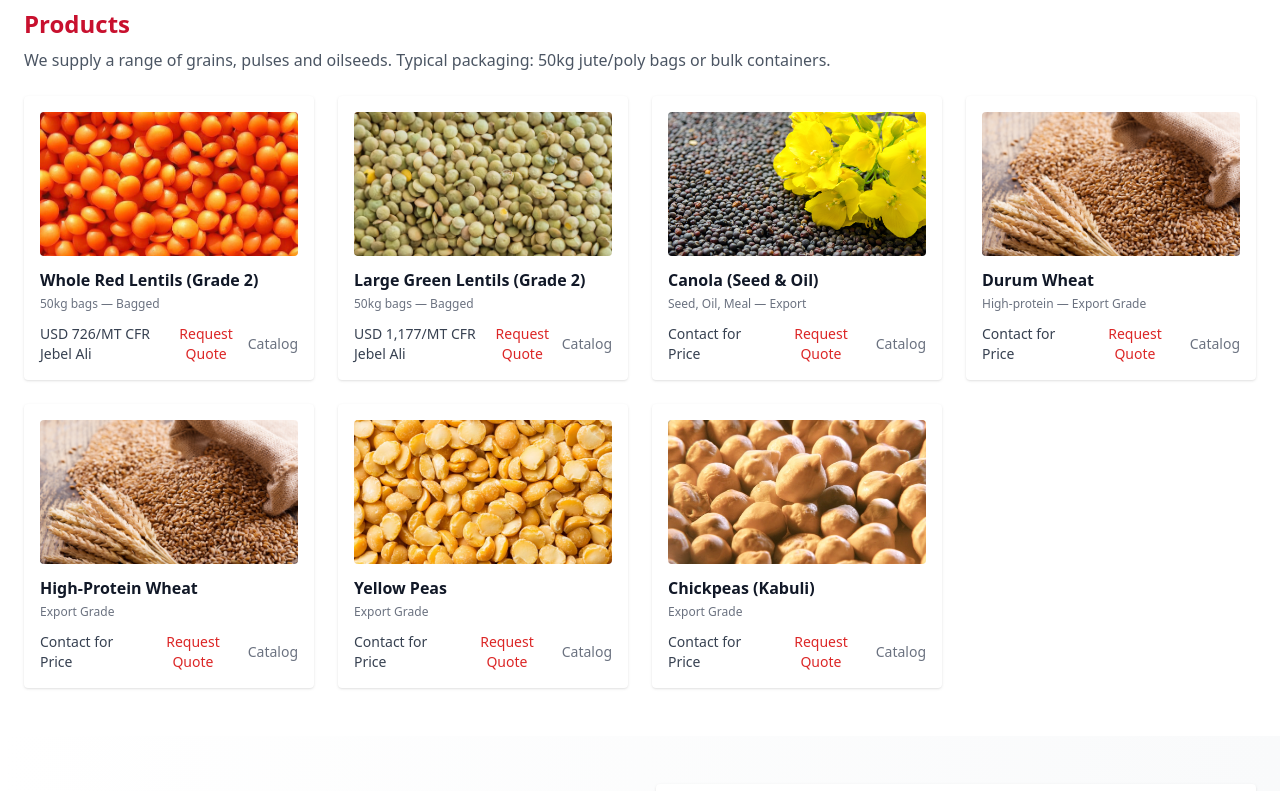
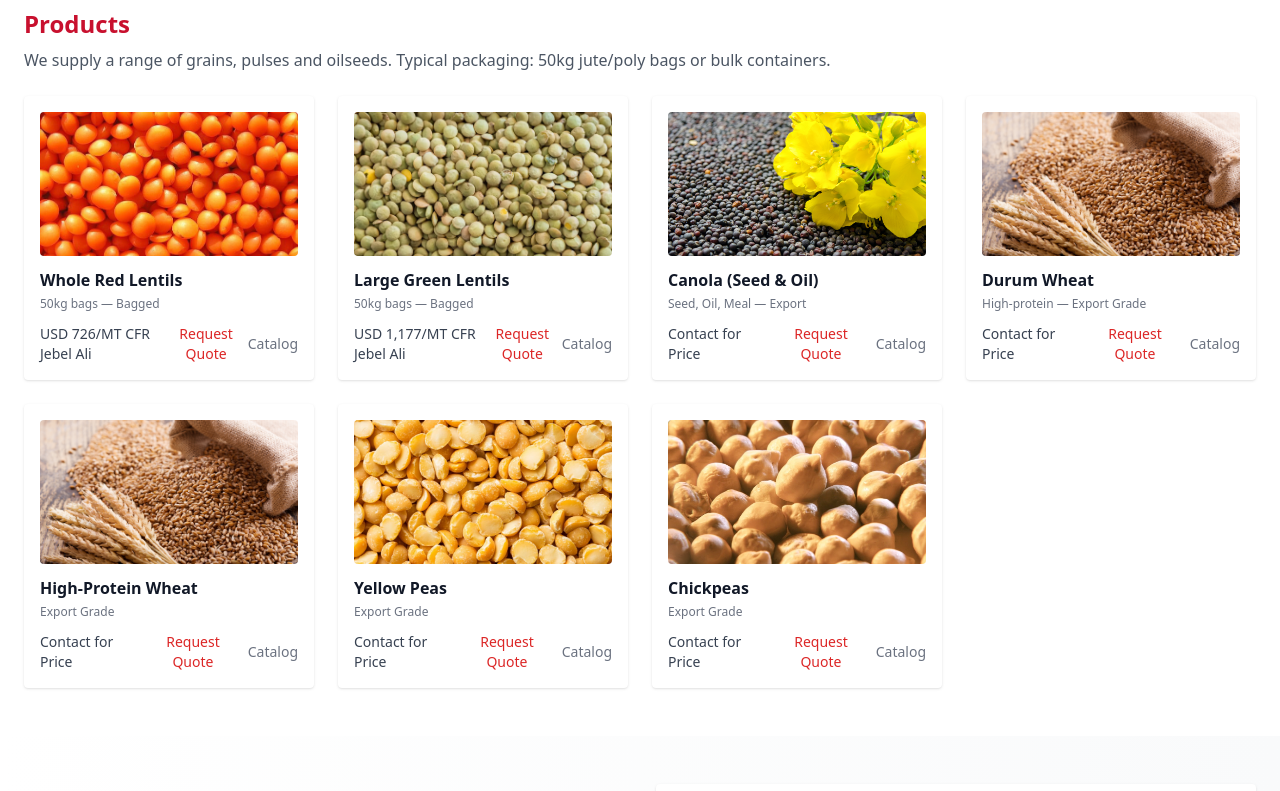
Before and after one commit to sjahmed1445/canada-trade-hub-site, a React (Vite) app: page / in a window 1280 px wide. Shown: the part 545-1336 px from the top of the page. Built offline with nearby package versions, Linux system fonts and the light colour scheme.

Commit message:
Add updated site: logo, images, red/white theme, products, PDF catalog - 3rd change on 14th Aug

```diff
--- a/src/CanadaTradeHub_SPA.jsx
+++ b/src/CanadaTradeHub_SPA.jsx
@@ -2,13 +2,13 @@ import React, {useState} from "react";
 const FORM_ENDPOINT = "https://formspree.io/f/your-form-id"; // replace with your Formspree endpoint
 export default function CanadaTradeHub(){
   const products = [
-    { title: "Whole Red Lentils (Grade 2)", subtitle: "50kg bags — Bagged", price: "USD 726/MT CFR Jebel Ali", key: "red-lentils", img: "/images/red-lentils.jpg" },
-    { title: "Large Green Lentils (Grade 2)", subtitle: "50kg bags — Bagged", price: "USD 1,177/MT CFR Jebel Ali", key: "green-lentils", img: "/images/green-lentils.jpg" },
+    { title: "Whole Red Lentils", subtitle: "50kg bags — Bagged", price: "USD 726/MT CFR Jebel Ali", key: "red-lentils", img: "/images/red-lentils.jpg" },
+    { title: "Large Green Lentils", subtitle: "50kg bags — Bagged", price: "USD 1,177/MT CFR Jebel Ali", key: "green-lentils", img: "/images/green-lentils.jpg" },
     { title: "Canola (Seed & Oil)", subtitle: "Seed, Oil, Meal — Export", price: "Contact for Price", key: "canola", img: "/images/canola.jpg" },
     { title: "Durum Wheat", subtitle: "High-protein — Export Grade", price: "Contact for Price", key: "durum", img: "/images/durum-wheat.jpg" },
     { title: "High-Protein Wheat", subtitle: "Export Grade", price: "Contact for Price", key: "hp-wheat", img: "/images/durum-wheat.jpg" },
     { title: "Yellow Peas", subtitle: "Export Grade", price: "Contact for Price", key: "peas", img: "/images/peas.jpg" },
-    { title: "Chickpeas (Kabuli)", subtitle: "Export Grade", price: "Contact for Price", key: "chickpeas", img: "/images/chickpeas.jpg" }
+    { title: "Chickpeas", subtitle: "Export Grade", price: "Contact for Price", key: "chickpeas", img: "/images/chickpeas.jpg" }
   ];
   const [formData, setFormData] = useState({name:'',company:'',email:'',phone:'',message:'',subject:'Product Inquiry'});
   function handleQuote(product){
```
Also changed, not shown: 1 other file (tests, documents, lock files or other folders).
